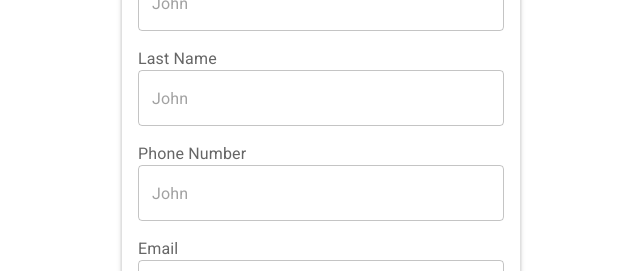
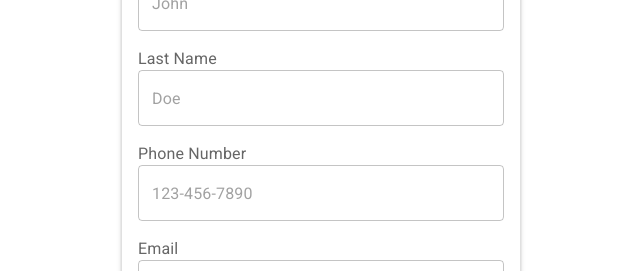
Before and after one commit to thaokvu/TrustFleet, a React (Vite) app in the folder Frontend/: page /signup in a window 1280 px wide. Shown: the part 227-498 px from the top of the page, without its empty margins (319-959 px from the left). Built offline with nearby package versions, Linux system fonts and the light colour scheme.

Commit message:
Alter placeholders for signup

```diff
--- a/Frontend/src/components/Signup.jsx
+++ b/Frontend/src/components/Signup.jsx
@@ -51,7 +51,7 @@
             <TextField
               type="text"
               value={lastName}
-              placeholder="John"
+              placeholder="Doe"
               onChange={(e) => setLastName(e.target.value)}
               fullWidth
             />
@@ -61,7 +61,7 @@
             <TextField
               type="tel"
               value={phoneNumber}
-              placeholder="John"
+              placeholder="123-456-7890"
               onChange={(e) => setPhoneNumber(e.target.value)}
               fullWidth
             />
```
